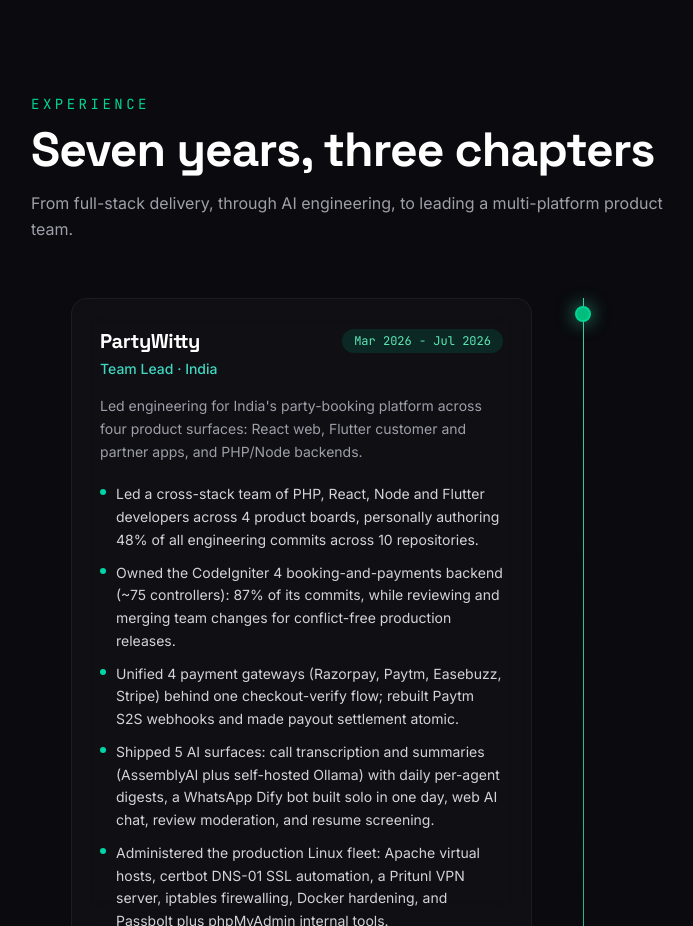
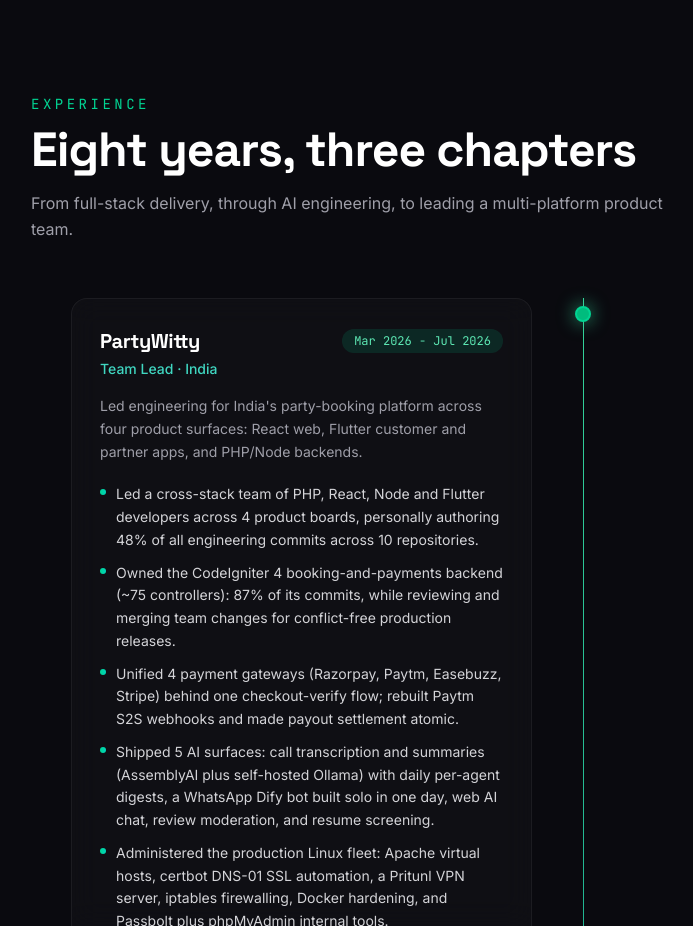
Before and after one commit to bharatcj/bharat-cj-portfolio, a Next.js app: page / in a window 1280 px wide. Shown: the part 1140-2066 px from the top of the page, without its empty margins (57-750 px from the left). Built offline with nearby package versions, Linux system fonts and the light colour scheme.

Commit message:
Fix experience heading to eight years, career-story resume PDF

```diff
--- a/components/ExperienceTimeline.tsx
+++ b/components/ExperienceTimeline.tsx
@@ -7,7 +7,7 @@
     <section id="experience" className="relative mx-auto max-w-6xl px-6 py-28">
       <SectionHeading
         eyebrow="Experience"
-        title="Seven years, three chapters"
+        title="Eight years, three chapters"
         description="From full-stack delivery, through AI engineering, to leading a multi-platform product team."
       />
 
```
Also changed, not shown: 1 other file (tests, documents, lock files or other folders).
